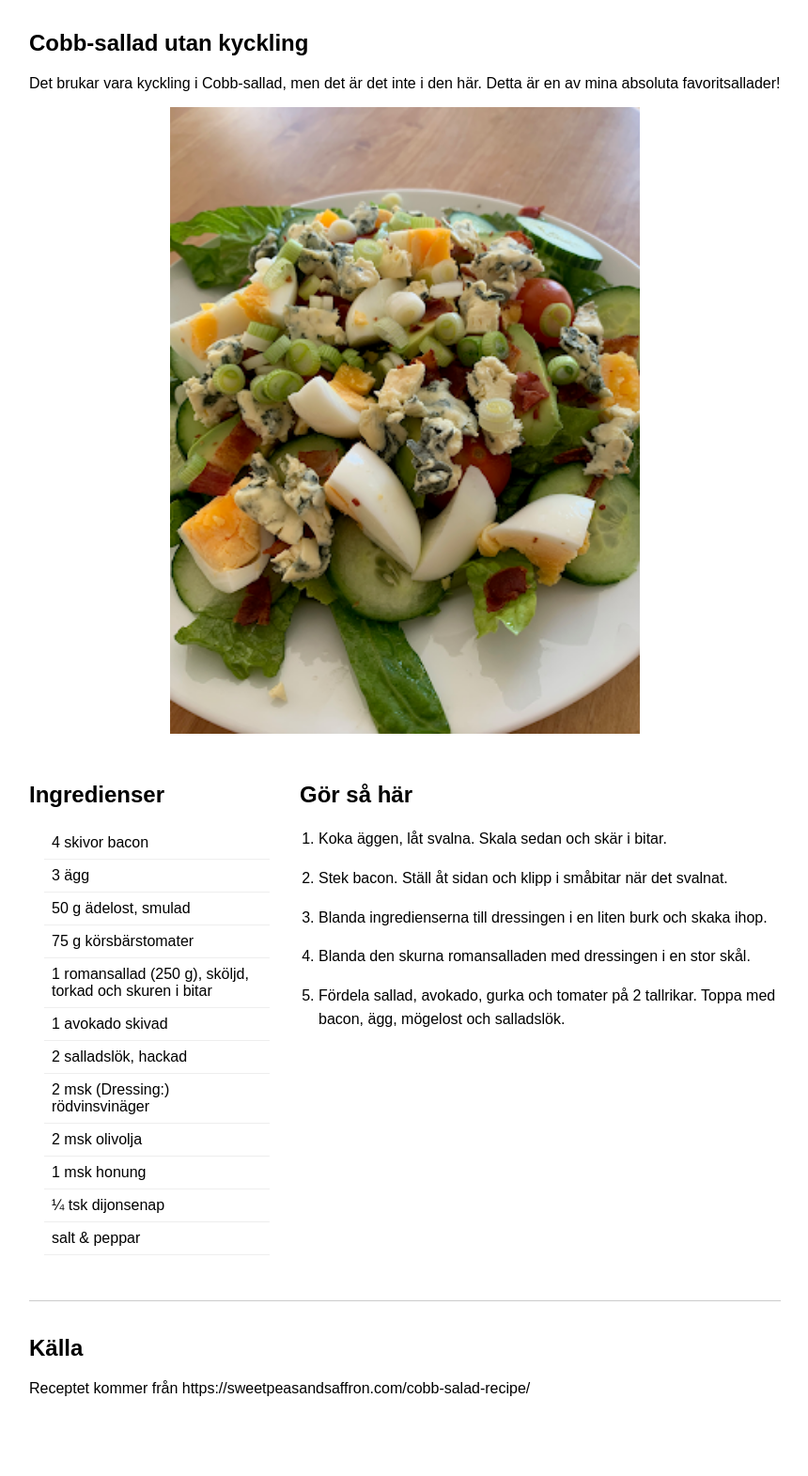
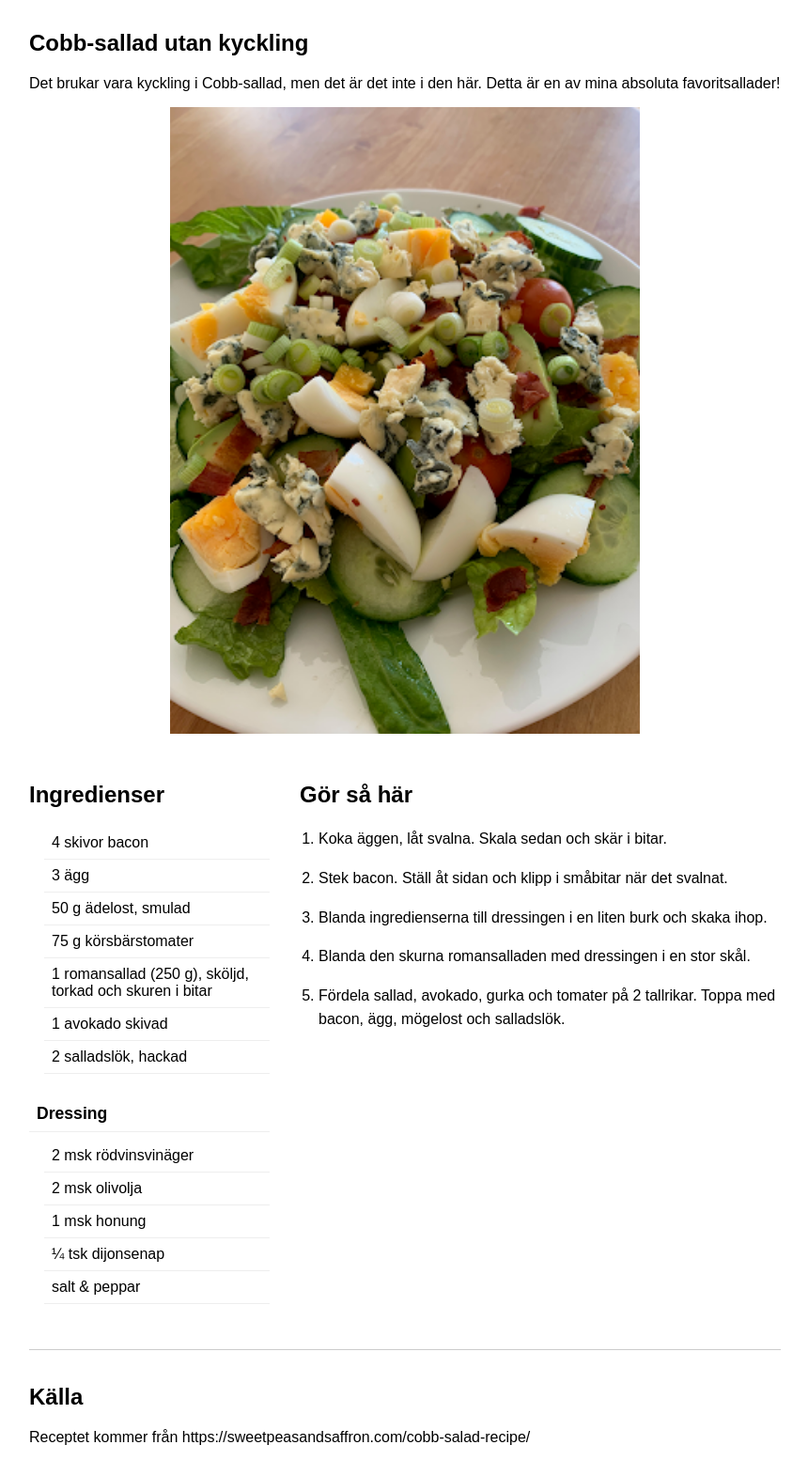
Before and after one commit to selessia/lunch-for-tva, a Jekyll site: the page built from _posts/2024-06-20-cobb-sallad-utan-kyckling.md, in a window 1280 px wide. Shown: the whole page at 94% size, without its empty margins (209-1069 px from the left). Built offline with Jekyll 4.4.1, drawn with Linux system fonts in a browser that asks for light colours; before the commit the page ends 1519 px from its top, so only the background shows below that; part of the change alters nothing that is shown.

```diff
--- a/_posts/2024-06-20-cobb-sallad-utan-kyckling.md
+++ b/_posts/2024-06-20-cobb-sallad-utan-kyckling.md
@@ -23,16 +23,18 @@ ingredients:
     quantity: 1
   - name: salladslök, hackad
     quantity: 2
-  - name: (Dressing:) rödvinsvinäger
-    quantity: 2 msk
-  - name: olivolja
-    quantity: 2 msk
-  - name: honung
-    quantity: 1 msk
-  - name: dijonsenap
-    quantity: ¼ tsk
-  - name: salt & peppar
-    quantity:
+  - section: "Dressing"
+    items:
+      - name: rödvinsvinäger
+        quantity: 2 msk
+      - name: olivolja
+        quantity: 2 msk
+      - name: honung
+        quantity: 1 msk
+      - name: dijonsenap
+        quantity: ¼ tsk
+      - name: salt & peppar
+        quantity:
 
 instructions:
   - Koka äggen, låt svalna. Skala sedan och skär i bitar.
```
